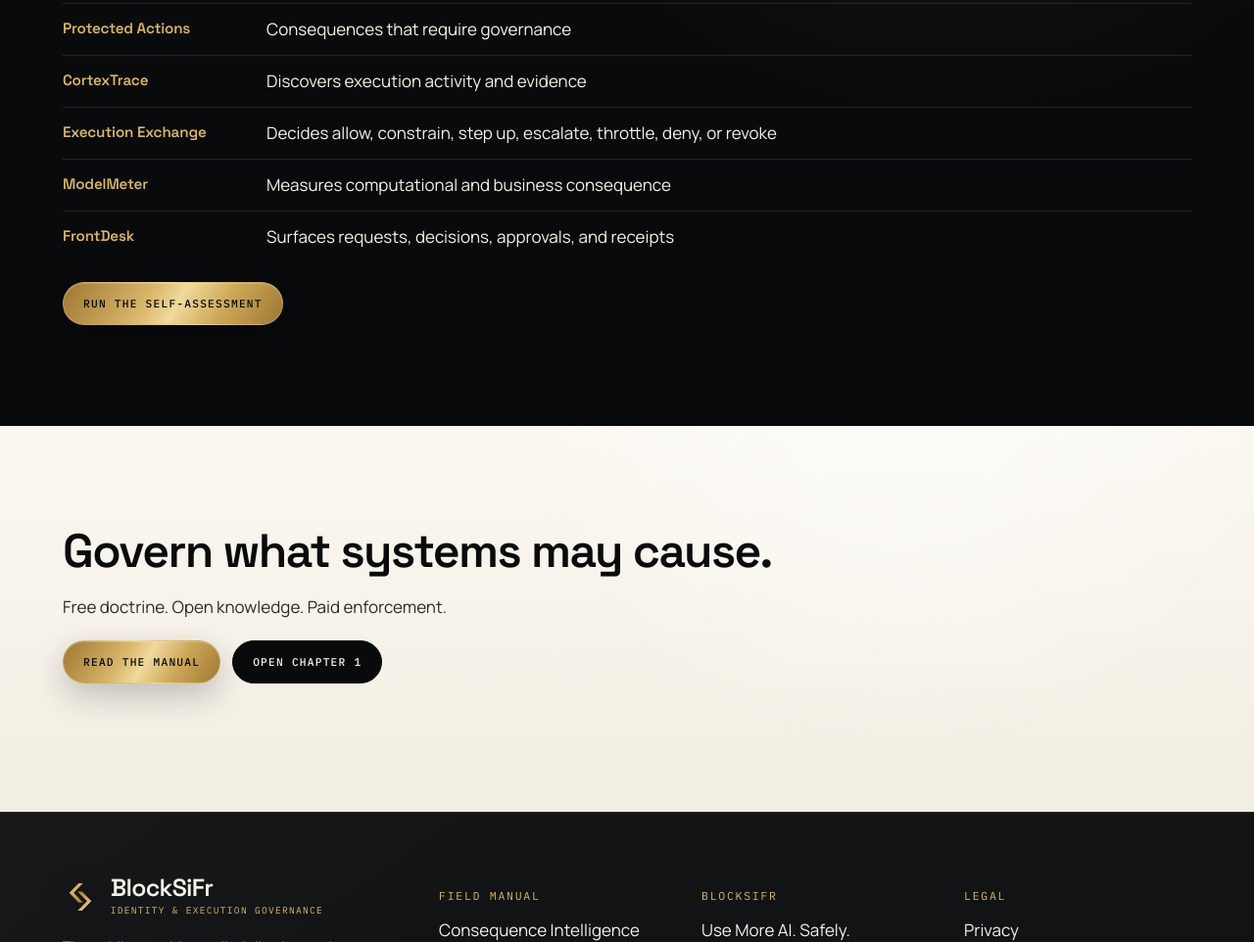
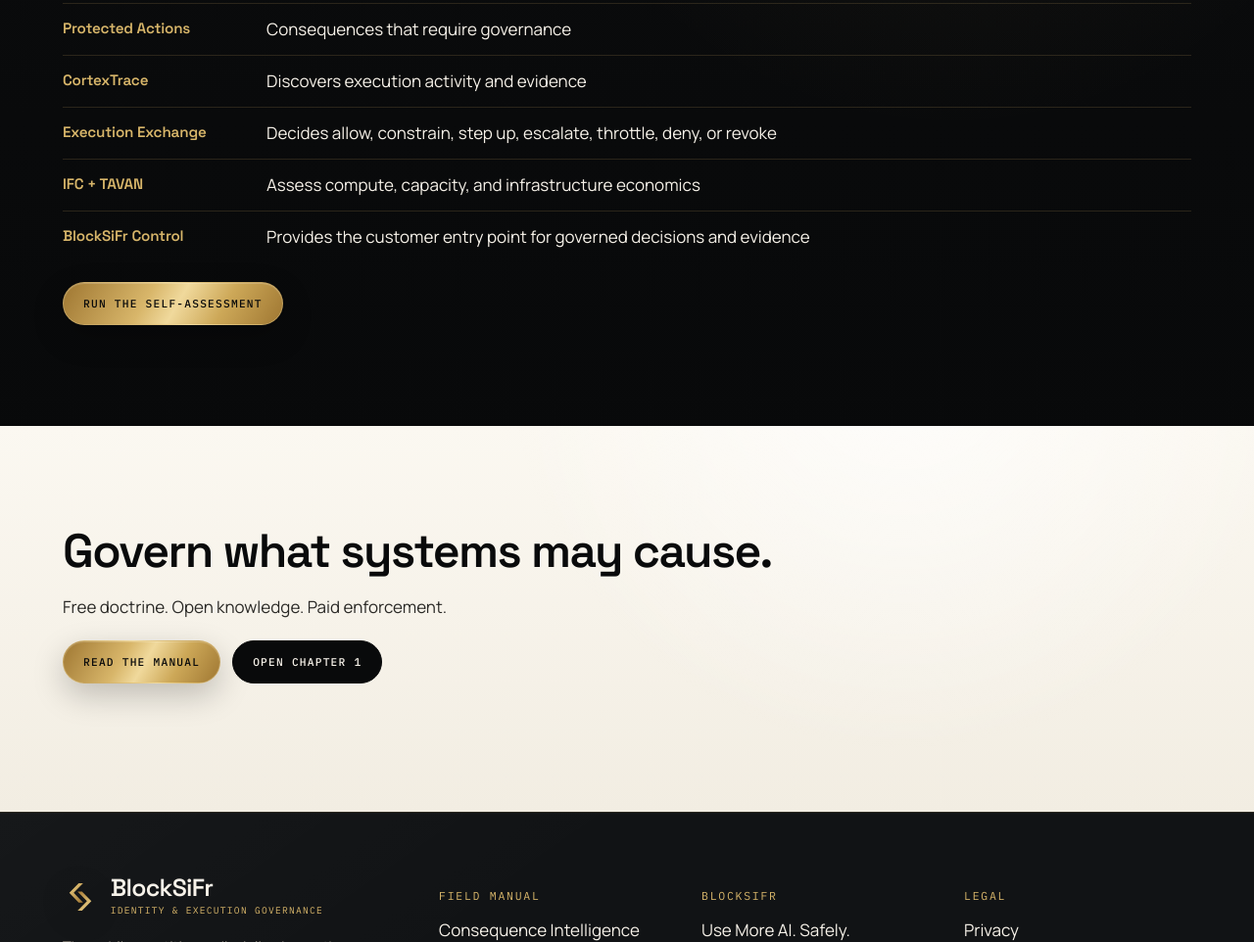
Before and after one commit to BlockSiFr/ieg-field-manual, an Astro site: page / in a window 1280 px wide. Shown: the part 7431-8393 px from the top of the page at 98% size. Built offline with nearby package versions, Linux system fonts and the light colour scheme; Astro itself is replaced by a stand-in of ours; no server answers.

Commit message:
fix: align IEG public narrative with Consequence Intelligence

```diff
--- a/src/pages/index.astro
+++ b/src/pages/index.astro
@@ -263,8 +263,8 @@ const audiences = [
         <li><span>Protected Actions</span> Consequences that require governance</li>
         <li><span>CortexTrace</span> Discovers execution activity and evidence</li>
         <li><span>Execution Exchange</span> Decides allow, constrain, step up, escalate, throttle, deny, or revoke</li>
-        <li><span>ModelMeter</span> Measures computational and business consequence</li>
-        <li><span>FrontDesk</span> Surfaces requests, decisions, approvals, and receipts</li>
+        <li><span>IFC + TAVAN</span> Assess compute, capacity, and infrastructure economics</li>
+        <li><span>BlockSiFr Control</span> Provides the customer entry point for governed decisions and evidence</li>
       </ol>
       <a class="btn btn-primary" href="/assessment">Run the Self-Assessment</a>
     </div>
```
